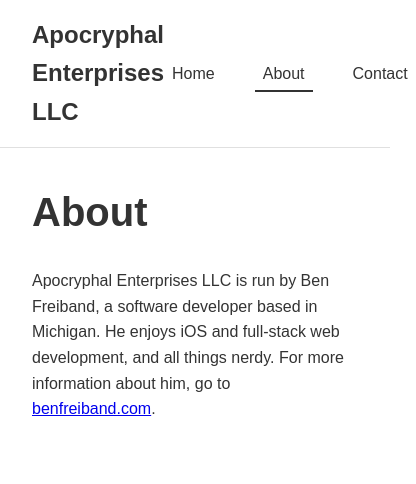
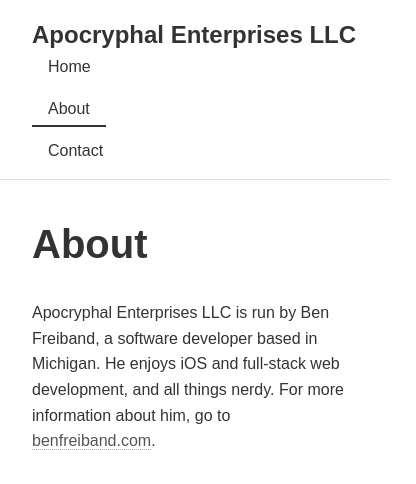
Before and after one commit to bfreiband/apocryphalenterprises.com, a plain HTML site: page about.html in a window 390 px wide. Shown: the whole page, 416 px wide, since content can reach past the window. Drawn offline with Linux system fonts and the light colour scheme.

Commit message:
styling mostly

```diff
--- a/styles.css
+++ b/styles.css
@@ -78,6 +78,19 @@ p {
     margin-bottom: 1.5rem;
 }
 
+/* Updated paragraph link styles */
+p a {
+    color: #555; /* Minimalist gray */
+    text-decoration: none;
+    border-bottom: 1px dotted #aaa; /* Subtle underline */
+    transition: color 0.3s, border-color 0.3s;
+}
+
+p a:hover {
+    color: #000; /* Darker gray for hover */
+    border-bottom-color: #333; /* Darker underline on hover */
+}
+
 .callout {
     font-size: 1.5rem;
 }
@@ -85,3 +98,29 @@ p {
 .content {
     margin-top: 1rem;
 }
+
+/* Responsive Design */
+@media (max-width: 768px) {
+    .nav-container {
+        flex-direction: column;
+        align-items: flex-start;
+    }
+
+    .nav-menu {
+        flex-direction: column;
+        gap: 1rem;
+    }
+
+    .nav-menu a {
+        padding: 0.5rem 1rem;
+    }
+
+    img {
+        max-width: 100%;
+        height: auto;
+    }
+
+    iframe {
+        width: 100%;
+    }
+}
```
Also changed, not shown: contact.html (+1 -1 lines).
